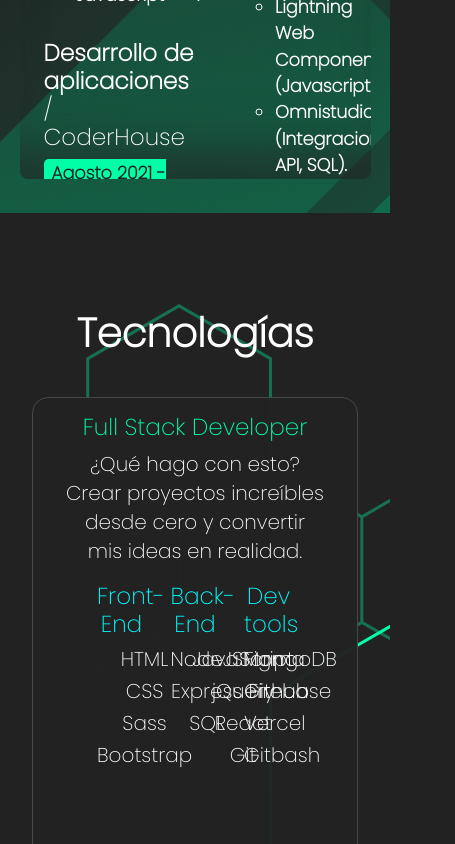
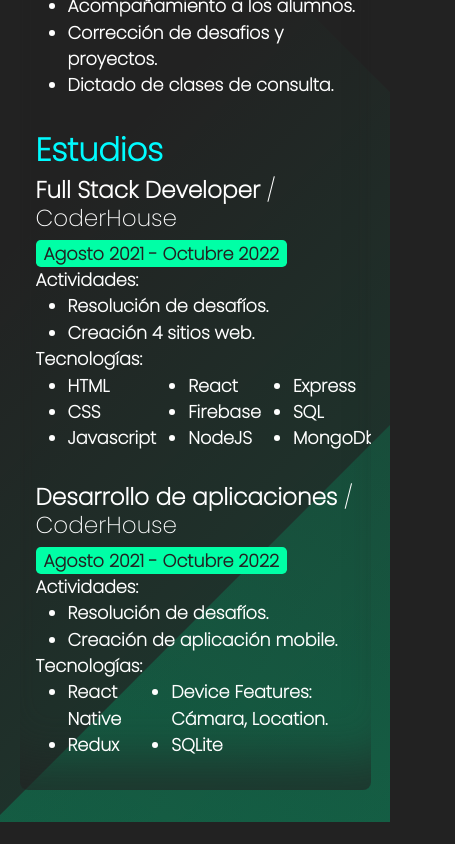
Before and after one commit to Mati1999/MyPorfolio, a React (Vite) app: page / in a window 390 px wide. Shown: the part 2240-3084 px from the top of the page, 455 px wide, since content can reach past the window. After the commit the page ends 3062 px from the top, so only its background shows below. Built offline with nearby package versions, Linux system fonts and the light colour scheme.

Commit message:
Estilos experiencia mobile

```diff
--- a/src/App.jsx
+++ b/src/App.jsx
@@ -16,9 +16,9 @@ const App = () => {
                 <Presentation />
                 <AboutMe />
                 <Experience />
-                <Tech />
+                {/* <Tech />
                 <Projects />
-                <Contact />
+                <Contact /> */}
             </main>
         </>
     );
--- a/src/scss/App.scss
+++ b/src/scss/App.scss
@@ -1,5 +1,5 @@
 @import 'variables.scss';
 
 main {
-    @include medidas(100vw, 100vh);
+    @include medidas(100%, 100%);
 }
--- a/src/scss/Experience.scss
+++ b/src/scss/Experience.scss
@@ -12,6 +12,10 @@
     background-size: cover;
     background-position: -10rem;
     font-weight: 600;
+    @include mobile {
+        @include medidas(100%, 100%);
+        padding: 3rem 0 2rem 0;
+    }
 
     h2 {
         font-size: 2.5rem;
@@ -33,11 +37,20 @@
         justify-content: space-between;
         align-items: start;
         padding: 0 0 0 1rem;
+        @include mobile {
+            flex-direction: column-reverse;
+        }
 
         &--section {
             @include medidas(50%, 100%);
             overflow-y: auto;
             padding: 0 0.5rem;
+            @include mobile {
+                @include medidas(100%, 100%);
+                overflow: hidden;
+                padding: 0;
+            }
+
             &::-webkit-scrollbar {
                 width: 3px;
                 background: $general;
--- a/src/scss/Header.scss
+++ b/src/scss/Header.scss
@@ -5,7 +5,7 @@
     z-index: 100;
     top: 0;
     @include medidas(100%, 10vh);
-    padding: 0 0 0 3rem;
+    padding: 0 0 0 2rem;
     display: flex;
     justify-content: space-between;
     align-items: center;
```
